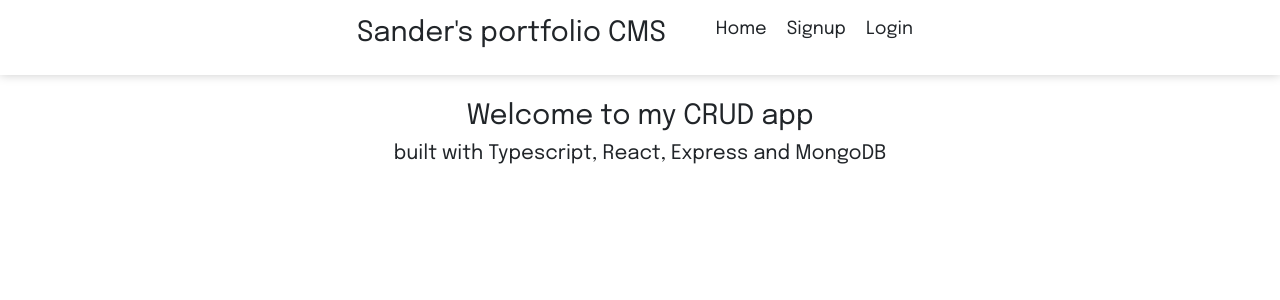
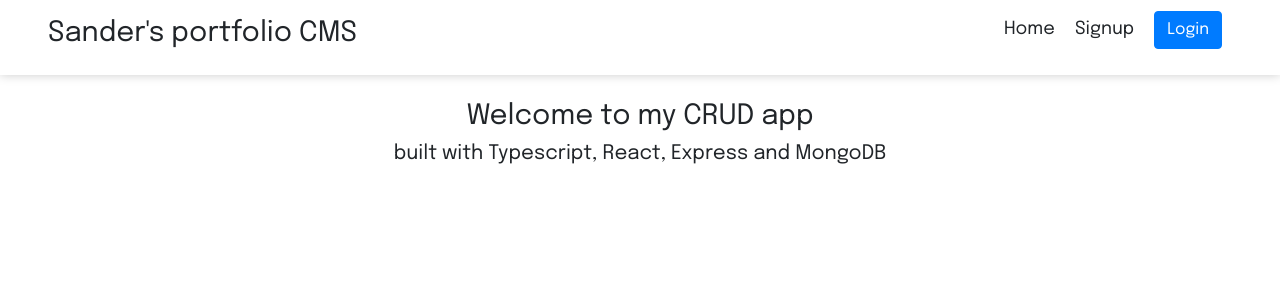
Before and after one commit to sanderyt/react-frontend, a React (Create React App) app: page / in a window 1280 px wide. Shown: the top 300 px of the page. Built offline with nearby package versions, Linux system fonts and the light colour scheme.

Commit message:
added some conditional rendering

```diff
--- a/src/components/UI/Header/header.scss
+++ b/src/components/UI/Header/header.scss
@@ -7,7 +7,8 @@
   width: 100%;
   display: flex;
   align-items: center;
-  justify-content: center;
+  justify-content: space-between;
+  padding: 0 48px;
 
   ul {
     list-style: none;
--- a/src/components/UI/Header/index.tsx
+++ b/src/components/UI/Header/index.tsx
@@ -2,8 +2,9 @@ import React, { useContext } from "react";
 import { Link } from "react-router-dom";
 import { AuthContext } from "../../../context/auth";
 
+import { Button } from "react-bootstrap";
+
 import "./header.scss";
-import Flex from "../../Flex";
 
 const Header = () => {
   const { user } = useContext(AuthContext);
@@ -15,14 +16,16 @@ const Header = () => {
           <li>Home</li>
         </Link>
         {user ? (
-          <span>User is logged in</span>
+          <Button variant="danger">Logout</Button>
         ) : (
           <>
             <Link to="/signup">
               <li>Signup</li>
             </Link>
             <Link to="/login">
-              <li>Login</li>
+              <li>
+                <Button variant="primary">Login</Button>
+              </li>
             </Link>
           </>
         )}
```
